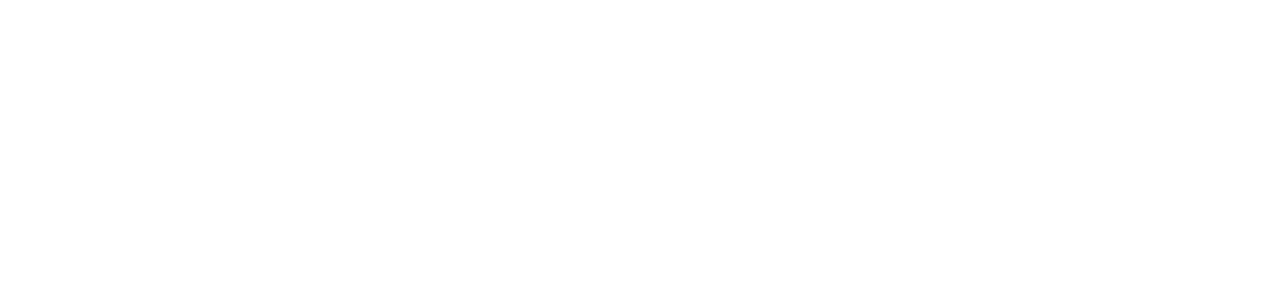
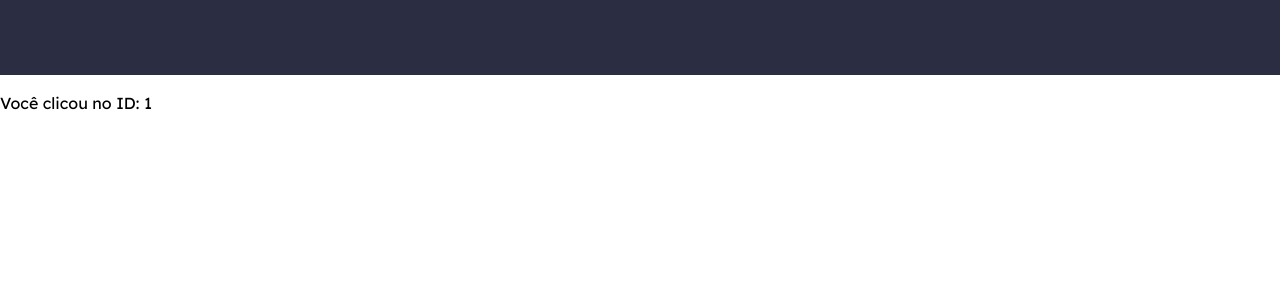
Before and after one commit to JoaoSGabriel/MovieList.frontend, a React (Create React App) app: page /Movie/1 in a window 1280 px wide. Before the commit this address had no page. Shown: the top 300 px of the page. Built offline with nearby package versions, Linux system fonts and the light colour scheme.

Commit message:
feat: Start implement homepage, render movies and created moviePage

```diff
--- a/src/App.js
+++ b/src/App.js
@@ -2,6 +2,7 @@
 import { ToastContainer } from "react-toastify";
 
 import HomePage from "./pages/HomePage";
+import MediaPage from "./pages/MediaPage";
 
 function App() {
   return (
@@ -10,6 +11,7 @@
       <Router>
         <Routes>
           <Route path="/" element={<HomePage />} />
+          <Route path="/Movie/:id" element={<MediaPage />} />
         </Routes>
       </Router>
     </>
--- a/src/pages/MediaCard.js
+++ b/src/pages/MediaCard.js
@@ -1,3 +1,27 @@
-export default function MediaCard() {
-  return <>MediaCard</>;
+import { useNavigate } from "react-router-dom";
+import styled from "styled-components";
+
+export default function MediaCard({ info }) {
+  const src = `https://image.tmdb.org/t/p/w500/${info.poster_path}`;
+  const navigate = useNavigate();
+
+  function seeMore() {
+    navigate(`/Movie/${info.id}`);
+  }
+
+  return (
+    <Container onClick={seeMore}>
+      <img src={src} alt="loaded Banner" />
+    </Container>
+  );
 }
+
+const Container = styled.div`
+  width: 185px;
+  margin: 0 20px 20px 0;
+  cursor: pointer;
+  img {
+    width: 185px;
+    height: 273px;
+  }
+`;
--- /dev/null
+++ b/src/pages/MediaPage.js
@@ -0,0 +1,12 @@
+import { useParams } from "react-router-dom";
+import Navbar from "./Navbar";
+
+export default function MediaPage() {
+  const params = useParams();
+  return (
+    <>
+      <Navbar />
+      Você clicou no ID: {params.id}
+    </>
+  );
+}
--- a/src/pages/TrendingList.js
+++ b/src/pages/TrendingList.js
@@ -1,6 +1,7 @@
 import { useEffect, useState } from "react";
 import styled from "styled-components";
 import useTrendingMovie from "../hooks/api/useTrendingMovies";
+import MediaCard from "./MediaCard";
 
 export default function TrendingList({ children }) {
   const [movieList, setMovieList] = useState([]);
@@ -9,23 +10,30 @@
   useEffect(() => {
     const promisse = getTrending();
     promisse.then((p) => {
-      if (p) console.log(p.results);
+      if (p) setMovieList(p.results.slice(0, 5));
     });
   }, []);
 
   return (
-    <Container>
-      <h1>{children}</h1>
-    </Container>
+    <>
+      <Text>{children}</Text>
+      <Container>
+        {movieList.map((value, index) => (
+          <MediaCard key={index} info={value} />
+        ))}
+      </Container>
+    </>
   );
 }
 
 const Container = styled.div`
-  h1 {
-    font-size: 1.2rem;
-    font-weight: 700;
-    margin: 0;
-    letter-spacing: 0.03em;
-    text-transform: uppercase;
-  }
+  display: flex;
 `;
+
+const Text = styled.div`
+  font-size: 20px;
+  font-weight: 700;
+  margin: 0 0 15px 0;
+  letter-spacing: 0.03em;
+  text-transform: uppercase;
+`;
```
